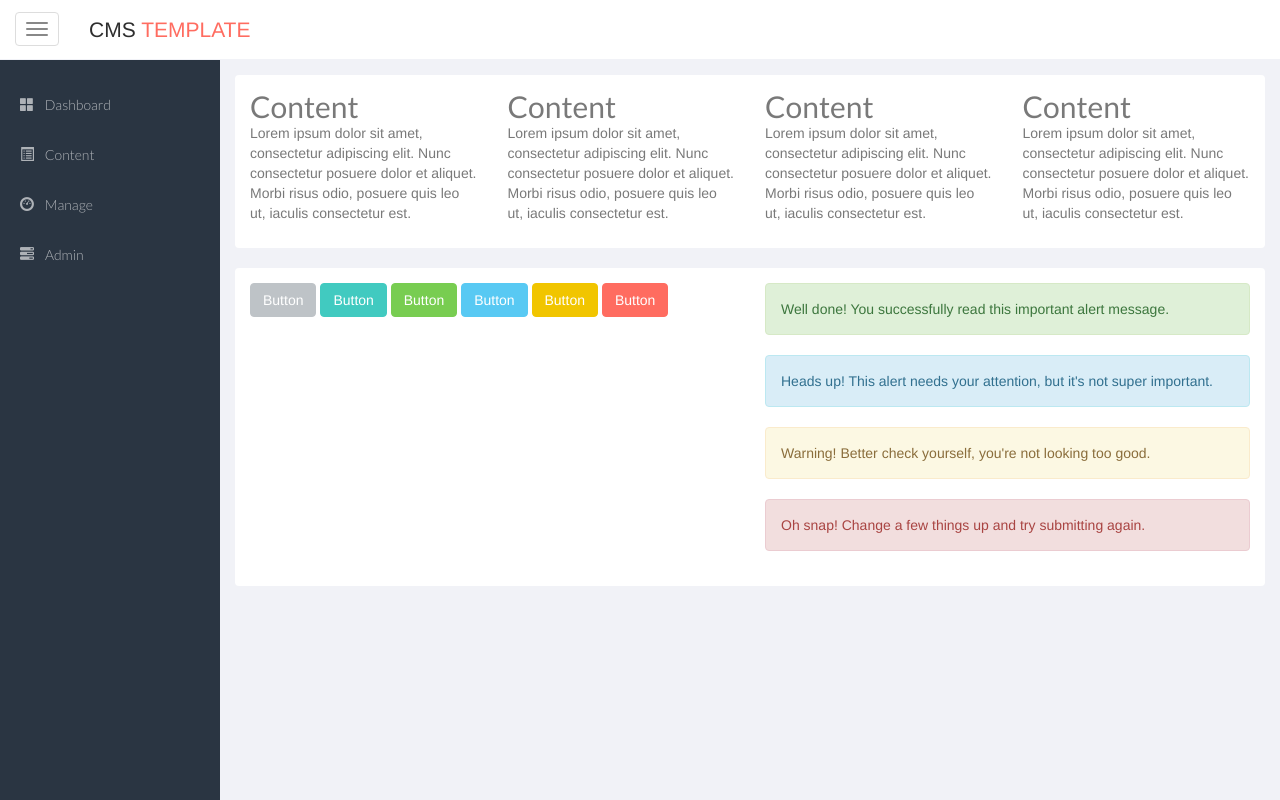
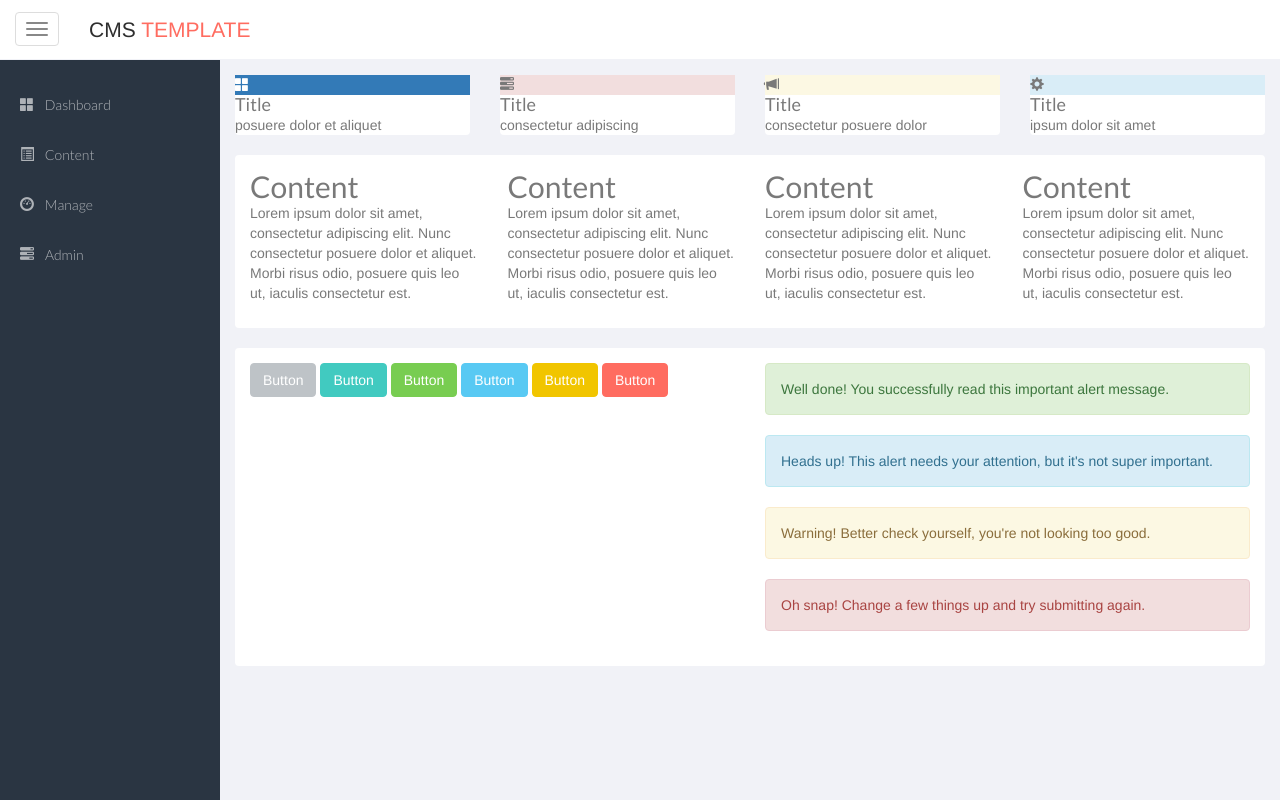
Before and after one commit to miguelgarcia7/Responsive-Admin-Template, a website: page index.html in a window 1280 px wide. Drawn offline with nearby package versions, Linux system fonts and the light colour scheme.

Commit message:
add new type of block section

```diff
--- a/index.html
+++ b/index.html
@@ -38,6 +38,39 @@
 
    			<section id="content">
    				<div class="wrapper">
+
+
+                    <div class="row">
+                        <div class="col-lg-3 col-sm-6">
+                            <div class="panel">
+                                <div class="block-1 bg-primary"><i class="glyphicon glyphicon-th-large"></i></div>
+                                <div class="text-1"><h4>Title</h4><p>posuere dolor et aliquet</p></div>
+                            </div>
+                        </div> <!-- /.col-lg-3 col-sm-6 -->
+                        <div class="col-lg-3 col-sm-6">
+                            <div class="panel">
+                                <div class="block-1 bg-danger"><i class="glyphicon glyphicon-tasks"></i></div>
+                                <div class="text-1"><h4>Title</h4><p>consectetur adipiscing</p></div>
+                            </div>
+                        </div> <!-- /.col-lg-3 col-sm-6 -->
+                        <div class="col-lg-3 col-sm-6">
+                            <div class="panel">
+                                <div class="block-1 bg-warning"><i class="glyphicon glyphicon-bullhorn"></i></div>
+                                <div class="text-1"><h4>Title</h4><p>consectetur posuere dolor</p></div>
+                            </div>
+                        </div> <!-- /.col-lg-3 col-sm-6 -->
+                        <div class="col-lg-3 col-sm-6">
+                            <div class="panel">
+                                <div class="block-1 bg-info"><i class="glyphicon glyphicon-cog"></i></div>
+                                <div class="text-1"><h4>Title</h4><p>ipsum dolor sit amet</p></div>
+                            </div>
+                        </div> <!-- /.col-lg-3 col-sm-6 -->
+
+                    </div> <!-- /.row -->
+
+
+
+
    					<div class="panel">
    						<div class="panel-body">
 		   					<div class="row">
```
